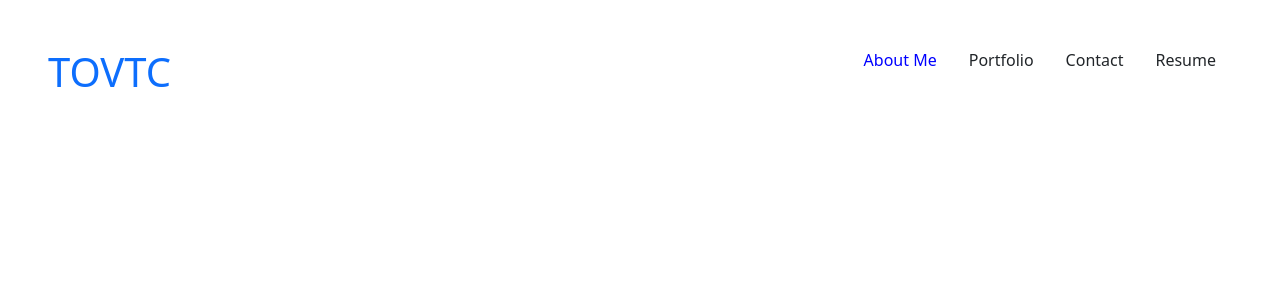
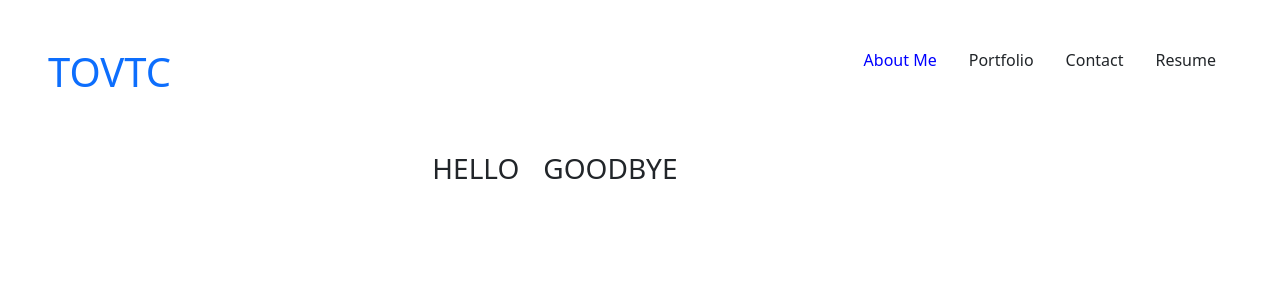
Before and after one commit to TOVTC/react-portfolio-challenge, a React (Create React App) app: page / in a window 1280 px wide. Shown: the top 300 px of the page. Built offline with nearby package versions, Linux system fonts and the light colour scheme.

Commit message:
added conditional rendering to About

```diff
--- a/src/App.js
+++ b/src/App.js
@@ -1,24 +1,30 @@
 import React, {useState} from 'react';
 import Navigation from './components/Navigation';
+import About from './components/About'
 
 function App() {
     const options = [
-        "About Me",
-        "Portfolio",
-        "Contact",
-        "Resume"
+        'About Me',
+        'Portfolio',
+        'Contact',
+        'Resume'
     ]
     const [selection, setSelection] = useState(options[0]);
     return (
         <div>
-            {/* use variables to update highlighted text in Nav + set the currently selected section */}
             <Navigation
                 options={options}
                 selection={selection}
-                setSelection={setSelection}
-            >
+                setSelection={setSelection}>
             </Navigation>
-            {/* here, take the selection and render each section using a switch statement? */}
+            <main>
+                {(() => {
+                    switch (selection) {
+                        case 'About Me':
+                            return <About></About>
+                    }
+                })()}
+            </main>
         </div>
     );
 }
--- /dev/null
+++ b/src/components/About.js
@@ -0,0 +1,16 @@
+import React from 'react';
+
+function About() {
+    return (
+        <div className='row'>
+            <div className='col-5 d-flex justify-content-end'>
+                <h3>HELLO</h3>
+            </div>
+            <div className='col-7 d-flex'>
+                <h3>GOODBYE</h3>
+            </div>
+        </div>
+    )
+}
+
+export default About;
```
